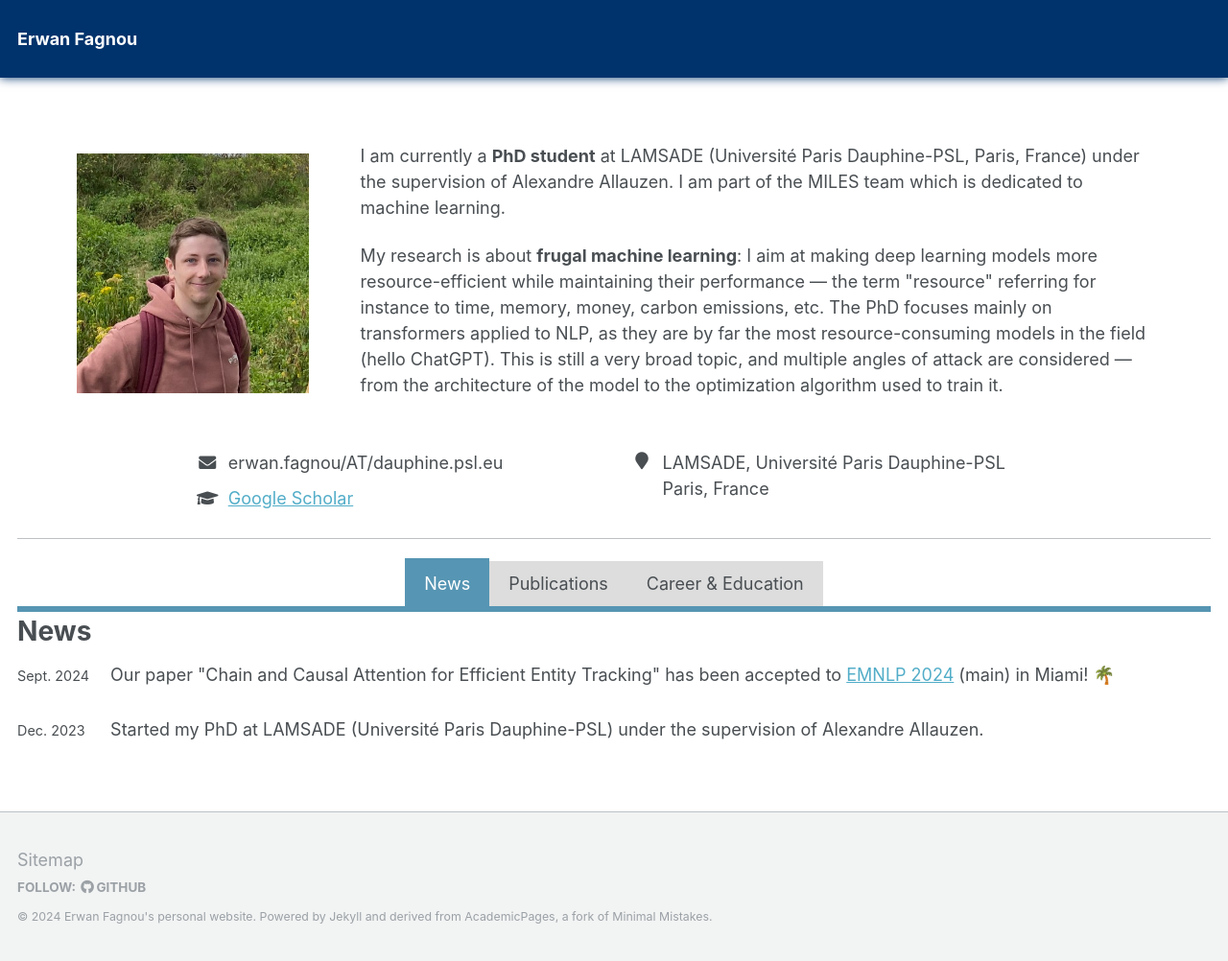
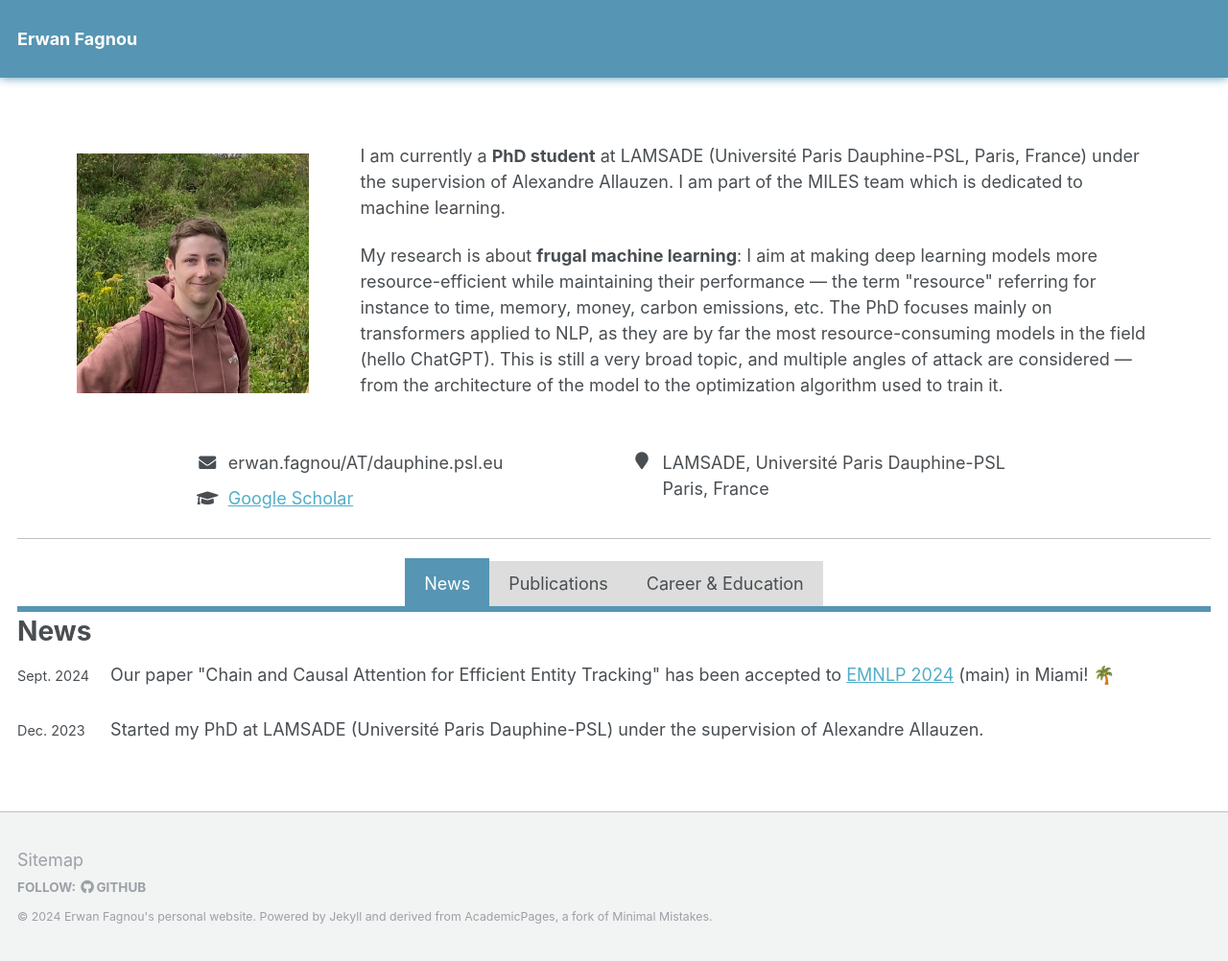
Before and after one commit to ErwanFagnou/erwanfagnou.github.io, a Jekyll site: the page built from _pages/about.md, in a window 1280 px wide. Shown: the whole page at 96% size. Built offline with Jekyll 4.4.1, drawn with Linux system fonts in a browser that asks for light colours; formulas are drawn with MathJax 3.

Commit message:
Changed theme color

```diff
--- a/_sass/_variables.scss
+++ b/_sass/_variables.scss
@@ -62,7 +62,7 @@ $border-color               : $lighter-gray;
 
 /* Customizing the jekyll colors =================== */
 // Define theme colors
-$theme-color              : #00336c;
+$theme-color              : rgb(86, 149, 179);
 
 // Navigation top bar
 $masthead-background-color       : $theme-color;
```
